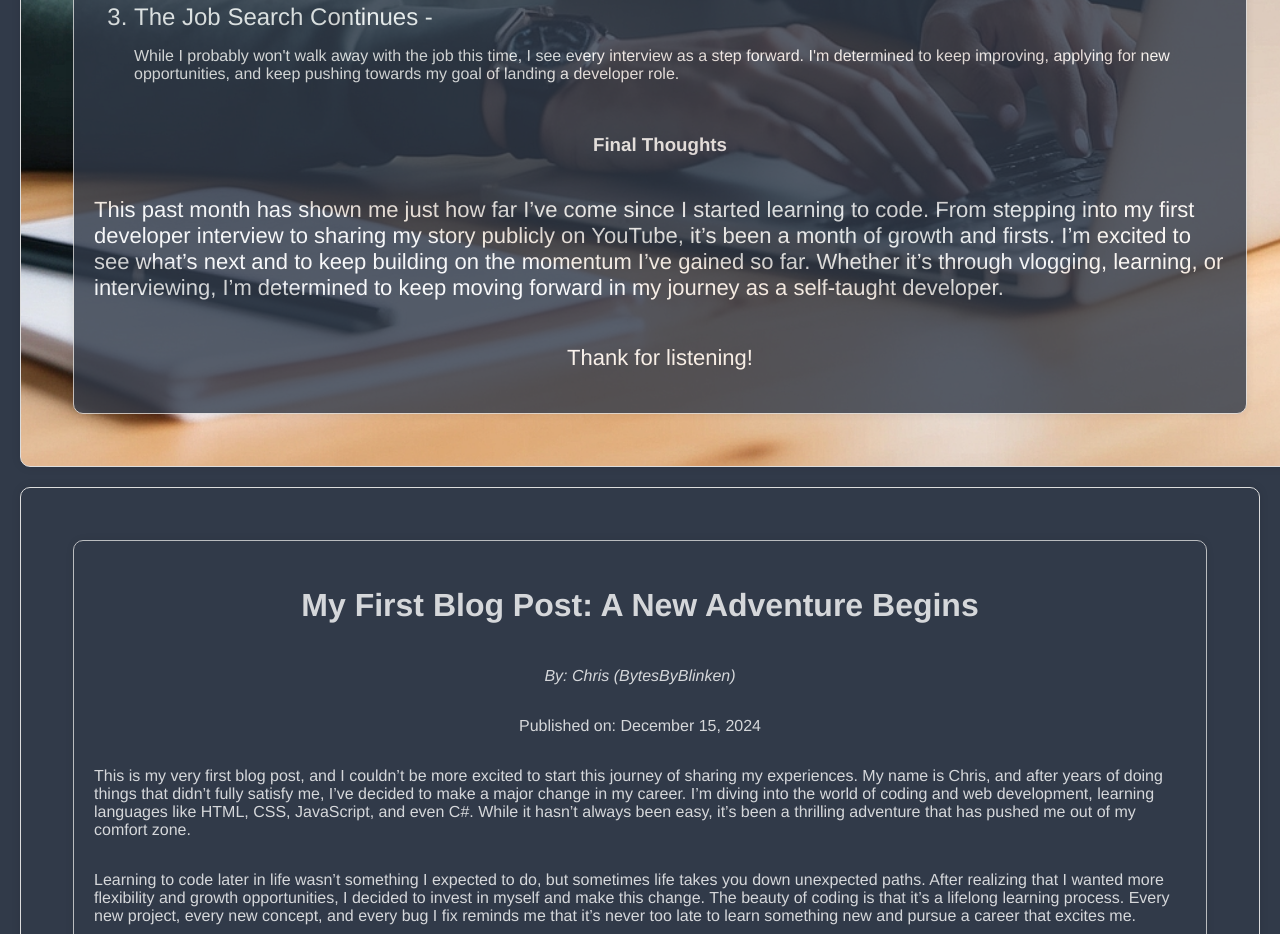
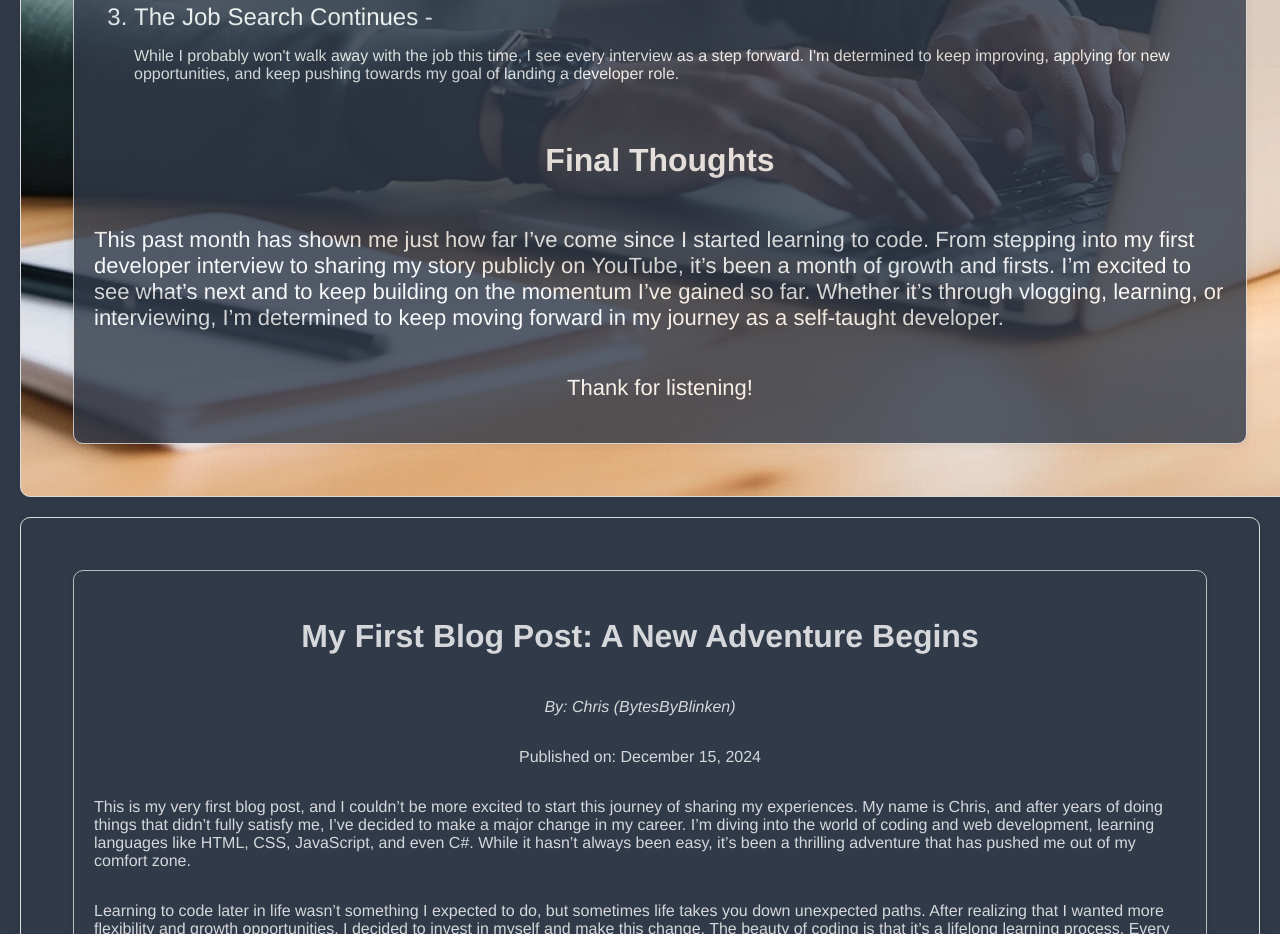
Before and after one commit to ItsHeyBlinken/My-Portfolio, a plain HTML site: page blog.html in a window 1280 px wide. Shown: the part 1266-2200 px from the top of the page. Drawn offline with Linux system fonts and the light colour scheme.

Commit message:
change heading
heading from h3 to h2

```diff
--- a/blog.html
+++ b/blog.html
@@ -45,7 +45,7 @@
                         applying for new opportunities, and keep pushing towards my goal of landing a developer role.
                     </p>  </li>
                 </ol>
-                <h3>Final Thoughts</h3>
+                <h2>Final Thoughts</h2>
                 <p>This past month has shown me just how far I’ve come since I started learning to code. From stepping into my first developer interview to sharing my story publicly on YouTube, it’s been a month of growth and firsts.
                     I’m excited to see what’s next and to keep building on the momentum I’ve gained so far. Whether it’s through vlogging, learning, or interviewing, I’m determined to keep moving forward in my journey as a self-taught developer. </p>
                 <p>Thank for listening!</p>
```
